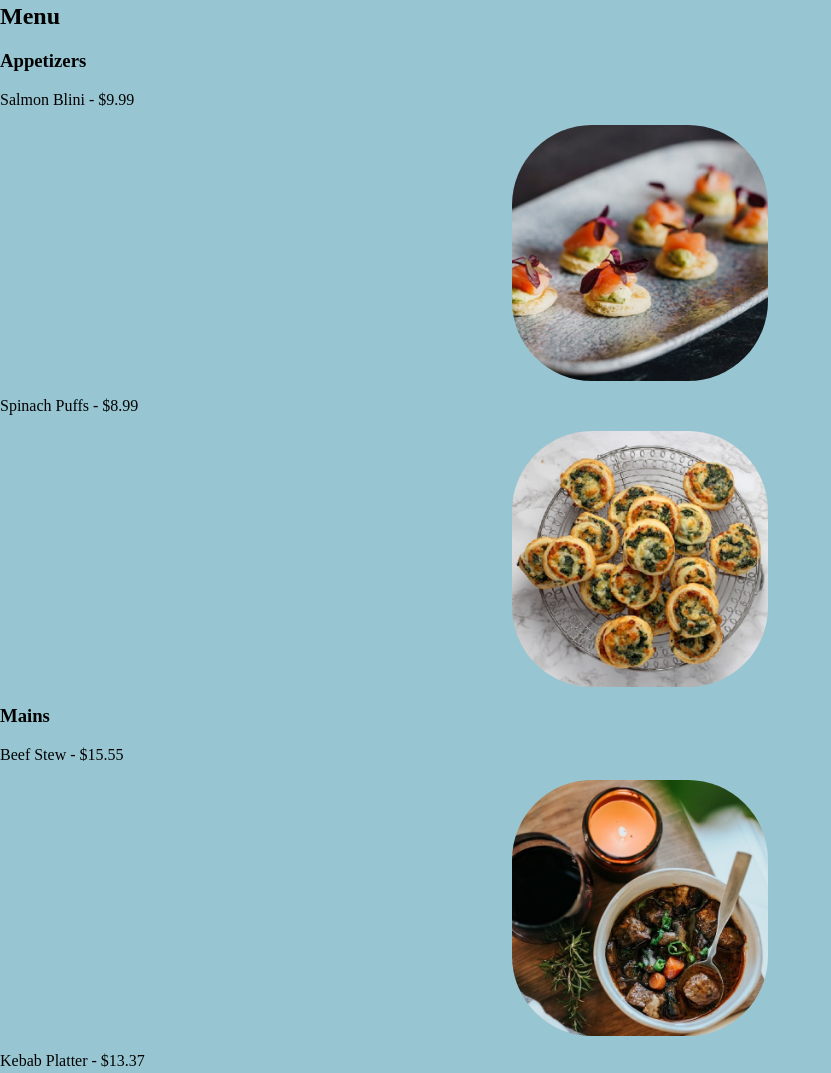
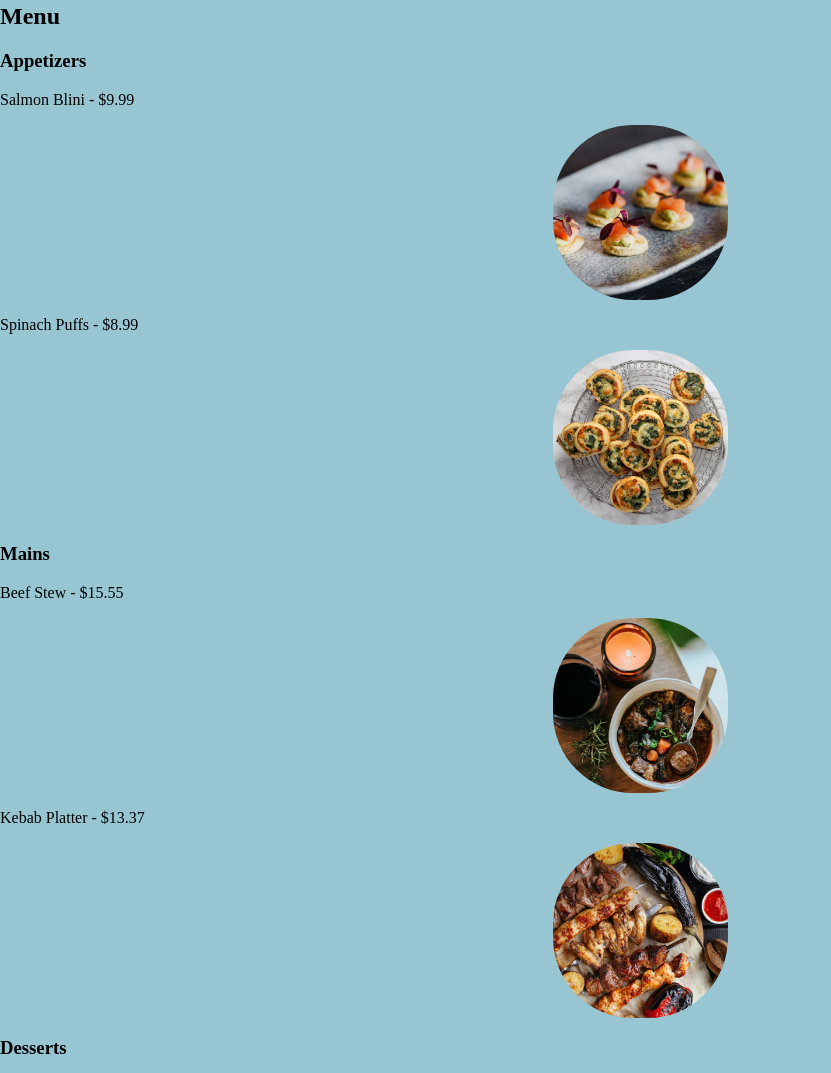
Before and after one commit to gregoryls/restaurant-page, a website built with webpack: page dist/index.html in a window 1280 px wide. Shown: the part 798-1871 px from the top of the page, without its empty margins (0-831 px from the left). Built offline with Linux system fonts and the light colour scheme.

Commit message:
set menu item images to a fixed size

```diff
--- a/src/style.css
+++ b/src/style.css
@@ -12,5 +12,6 @@ body img {
 }
 
 .menuItems img {
-  width: max(175px, 20vw);
+  /* width: max(175px, 20vw); */
+  width: 175px;
 }
```
Also changed, not shown: dist/index.bundle.js.
